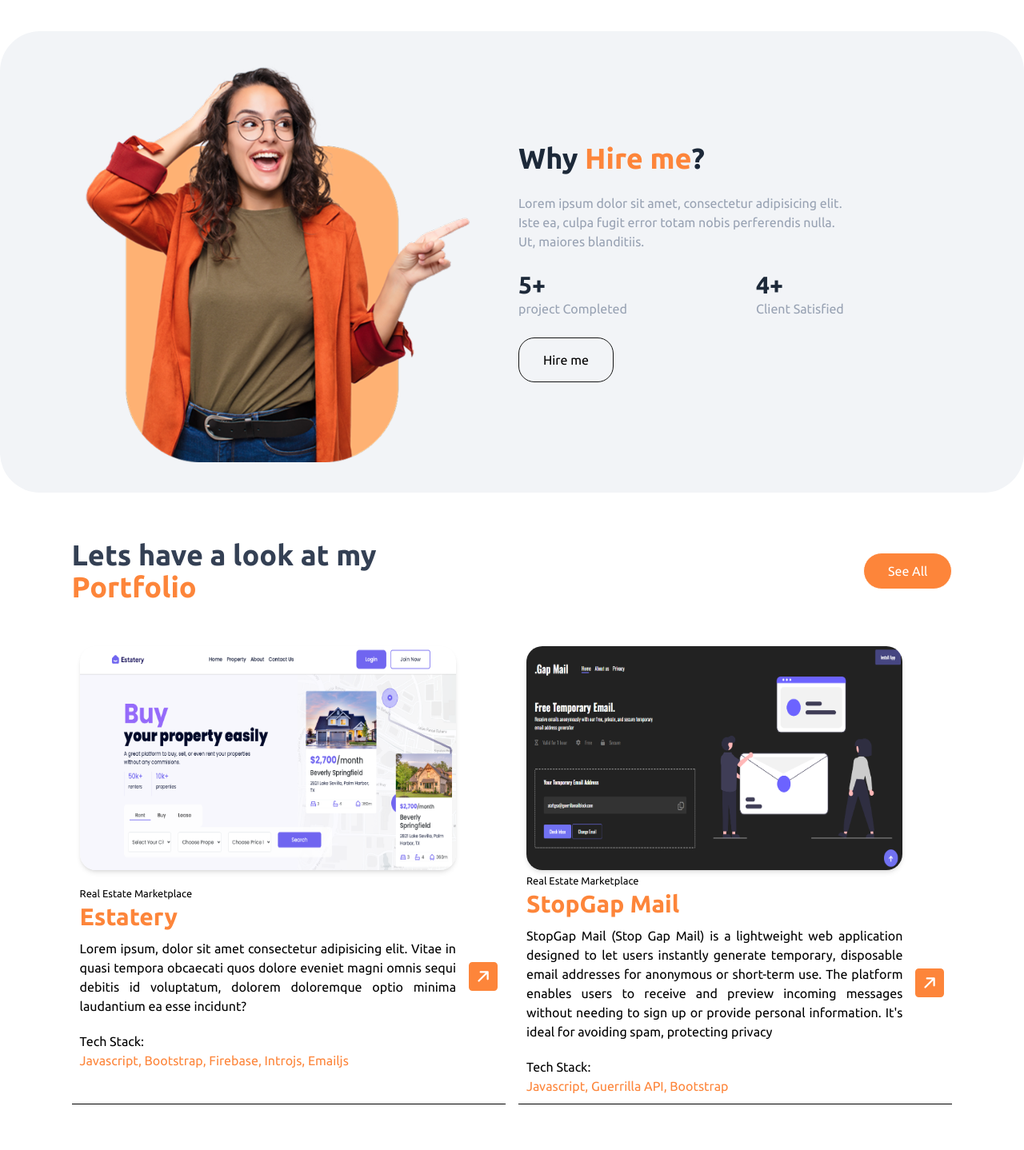
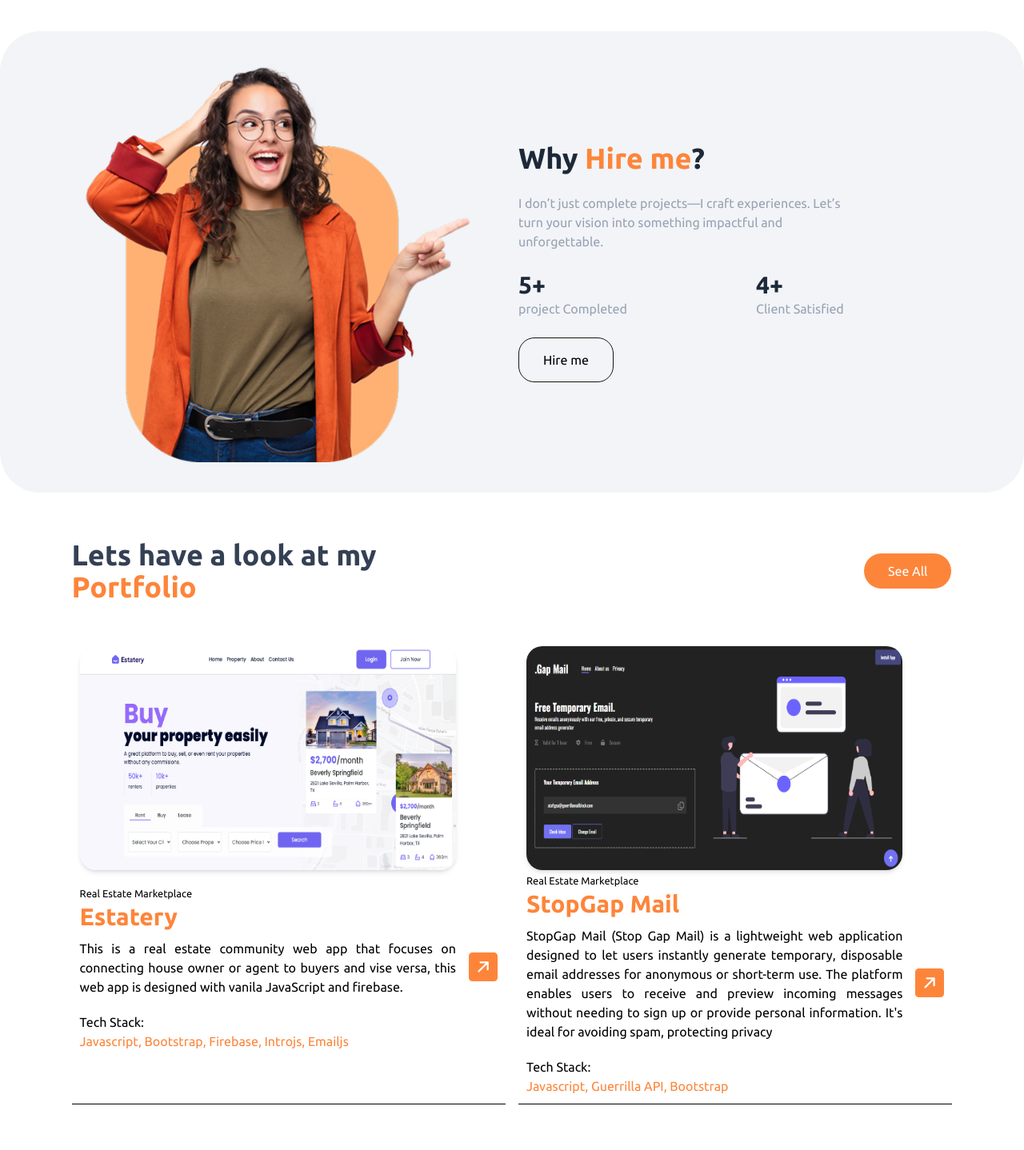
Before and after one commit to Holuwaconquer/MyPortfolio, a React (Vite) app: page / in a window 1280 px wide. Shown: the part 2226-3664 px from the top of the page at 80% size. Built offline with nearby package versions, Linux system fonts and the light colour scheme.

Commit message:
Change lorem text

```diff
--- a/src/Pages/Project.jsx
+++ b/src/Pages/Project.jsx
@@ -15,7 +15,7 @@ const Project = () => {
         <FolioCard
           category='Real Estate Marketplace'
           title='Estatery'
-          details='Lorem ipsum, dolor sit amet consectetur adipisicing elit. Vitae in quasi tempora obcaecati quos dolore eveniet magni omnis sequi debitis id voluptatum, dolorem doloremque optio minima laudantium ea esse incidunt?'
+          details='This is a real estate community web app that focuses on connecting house owner or agent to buyers and vise versa, this web app is designed with vanila JavaScript and firebase.'
           anchor='https://livest-real-estate.web.app'
           techStack= 'Javascript, Bootstrap, Firebase, Introjs, Emailjs'
           image={Webapp}
--- a/src/componenets/HireMe.jsx
+++ b/src/componenets/HireMe.jsx
@@ -26,7 +26,7 @@ const HireMe = () => {
         </div>
         <div className='flex flex-col gap-6 md:w-3/4'>
           <h1 className='text-4xl font-bold text-[#1D2939]'>Why<span className='text-[#FD853A]'> Hire me</span>?</h1>
-          <p className='text-[#98A2B3]'>Lorem ipsum dolor sit amet, consectetur adipisicing elit. Iste ea, culpa fugit error totam nobis perferendis nulla. Ut, maiores blanditiis.</p>
+          <p className='text-[#98A2B3]'>I don’t just complete projects—I craft experiences. Let’s turn your vision into something impactful and unforgettable.</p>
           <div className='flex w-full justify-center gap-5 md:justify-between items-center'>
             <span>
               <h1 className='font-bold text-3xl text-[#1D2939]'>5+</h1>
--- a/src/componenets/Portfolio.jsx
+++ b/src/componenets/Portfolio.jsx
@@ -39,7 +39,7 @@ const Portfolio = () => {
           <FolioCard
             category='Real Estate Marketplace'
             title='Estatery'
-            details='Lorem ipsum, dolor sit amet consectetur adipisicing elit. Vitae in quasi tempora obcaecati quos dolore eveniet magni omnis sequi debitis id voluptatum, dolorem doloremque optio minima laudantium ea esse incidunt?'
+            details='This is a real estate community web app that focuses on connecting house owner or agent to buyers and vise versa, this web app is designed with vanila JavaScript and firebase.'
             anchor='https://livest-real-estate.web.app'
             techStack= 'Javascript, Bootstrap, Firebase, Introjs, Emailjs'
             image={Webapp}
```
